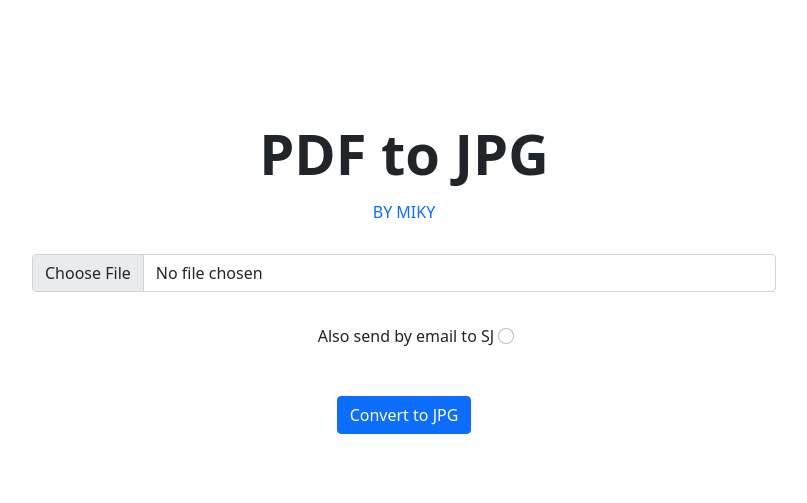
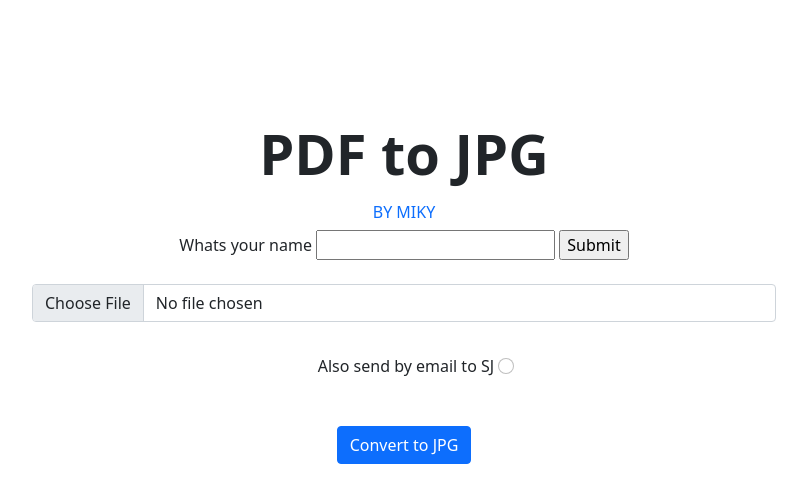
Before and after one commit to Mike-in-Maine/FlaskVolt, a Flask app: page /sj in a window 1280 px wide. Shown: the top 503 px of the page, without its empty margins (236-1043 px from the left). Run offline with Flask 2, Linux system fonts and the light colour scheme.

Commit message:
New mods

```diff
--- a/app.py
+++ b/app.py
@@ -2,6 +2,11 @@ from flask import Flask, render_template, url_for, request, redirect
 from flask_sqlalchemy import SQLAlchemy
 from flask_sqlalchemy import SQLAlchemy
 from datetime import datetime
+from flask_wtf import FlaskForm
+from wtforms import FileField, SubmitField, StringField
+from wtforms.validators import DataRequired
+from werkzeug.utils import secure_filename
+import os
 
 #from __future__ import print_function
 import fitz
@@ -12,6 +17,18 @@ app = Flask(__name__)
 app.config['SQLALCHEMY_DATABASE_URI'] = 'sqlite:///test.db'
 app.config['IMAGE_UPLOADS'] = "C:/Users/gratt/PycharmProjects/FlaskVolt/templates"
 db = SQLAlchemy(app)
+app.config['SECRET_KEY'] = 'secretkey'
+app.config['UPLOAD_FOLDER'] = 'static/files'
+
+
+class UploadFileForm(FlaskForm):
+    file = FileField("File")
+    submit = SubmitField("Upload File")
+
+class NamerForm(FlaskForm):
+    name = StringField("Whats your name")
+    file = FileField("File")
+    submit = SubmitField("Submit")
 
 class Todo(db.Model):
     id = db.Column(db.Integer, primary_key = True)
@@ -25,18 +42,8 @@ class Todo(db.Model):
 
 @app.route('/',methods=['POST', 'GET'])
 def index():
-    if request.method == "POST":
-        print("request")
-        if request.files:
 
-            image = request.files['pdf']
-            image.save(os.path.join(app.config['IMAGE_UPLOADS'], image.filename))
-            print("image saved")
-
-            return redirect(request.url)
-    return render_template('sj.html')
-    pdf_to_jpg()
-    #return render_template('index.html')
+    return render_template('index.html')
 
 @app.route('/home')
 def home():
@@ -52,8 +59,34 @@ def fake_admin2():
 
 @app.route('/sj',methods=['POST', 'GET'])
 def sj():
+    name = None
+    form = NamerForm()
+    file = UploadFileForm()
+    if form.validate_on_submit():
+        name = form.name.data
+        filename = file.file
+        form.name.data = ''
 
-    return render_template('sj.html')
+    return render_template('sj.html', form=form, name = name)
+
+    #if request.method == "POST":
+    #    print("request")
+    #    if request.files:
+
+    #        image = request.files['pdf']
+    #        print(image)
+    #        print("Creating a directory.")
+
+    #        dir_name = "C:/Users/gratt/PycharmProjects/FlaskVolt/jpg-converted"
+    #        os.chmod("C:/Users/gratt/PycharmProjects/FlaskVolt/", 0o777)
+    #        image.save(dir_name)
+    #        #image.save('C:/Users/gratt/PycharmProjects/FlaskVolt', image.filename)
+    #        print("image saved")
+
+    #        return redirect(request.url)
+
+
+    pdf_to_jpg()
     #pdf_to_jpg()
 
 
--- a/templates/sj.html
+++ b/templates/sj.html
@@ -3,7 +3,6 @@
     <head>
         <meta charset="UTF-8"/>
         <title>Convert PDF to Jpg</title>
-        <link rel="stylesheet" href="blocks.css"/>
     </head>
     <body>
         <link href="https://cdn.jsdelivr.net/npm/bootstrap@5.1.3/dist/css/bootstrap.min.css" rel="stylesheet" integrity="sha384-1BmE4kWBq78iYhFldvKuhfTAU6auU8tT94WrHftjDbrCEXSU1oBoqyl2QvZ6jIW3" crossorigin="anonymous"/>
@@ -15,7 +14,11 @@
                     <h5 class="display-4 fw-bold mb-3 text-dark">PDF to JPG</h5>
                     <p class="h6 text-primary text-uppercase">by Miky</p>
                     <form action = '/sj' method = "POST" enctype = "multipart/form-data">
-                    <div class="mb-3">
+                    {{ form.hidden_tag() }}
+                        {{ form.name.label }}
+                        {{ form.name() }}
+                        {{ form.submit() }}
+                        <div class="mb-3">
                         <label for="formFile" class="form-label"></label>
                         <input class="form-control" type="file" name='pdf' id="formFile">
 
@@ -29,8 +32,11 @@
             </div>
 
             <table class="pg-empty-placeholder"></table>
-            <button type="submit" class="btn btn-primary">Convert to JPG</button>
+            <button type='{{form.submit()}}' class="btn btn-primary">Convert to JPG</button>
             </form>
+
+
+            <form action = '/sj' method = "POST" enctype = "multipart/form-data">
         </section>
 
 </body>
```
